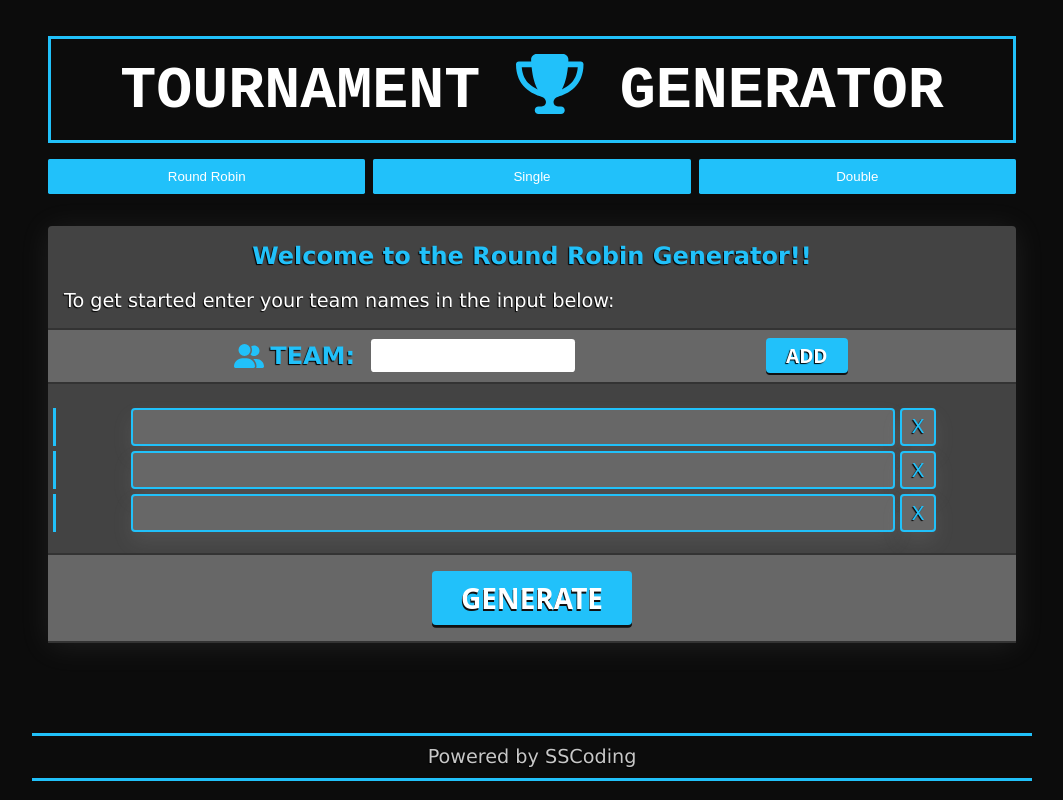
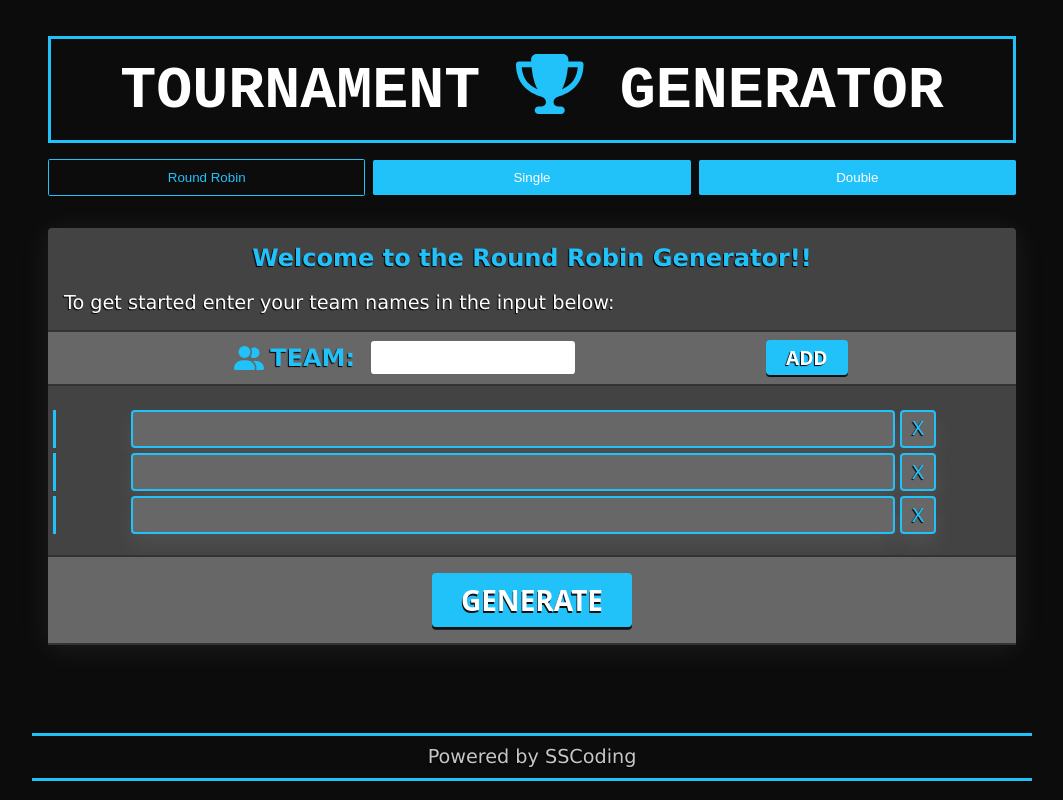
Before and after one commit to seanscott95/Tournament-Generator, a React (Vite) app: page /roundRobin in a window 1280 px wide. Shown: the whole page, without its empty margins (108-1171 px from the left). Built offline with nearby package versions, Linux system fonts and the light colour scheme.

Commit message:
Created a new global variable in the css for the background color. Navlinks now have an active class and styles for when they are active. To do this Link was repalced with NavLink using react router dom for the list of navlinks, so excluding the heading that takes you back to home.

```diff
--- a/src/components/Navbar.jsx
+++ b/src/components/Navbar.jsx
@@ -1,4 +1,4 @@
-import { Link } from 'react-router-dom';
+import { Link, NavLink } from 'react-router-dom';
 
 
 import { FontAwesomeIcon } from '@fortawesome/react-fontawesome';
@@ -12,19 +12,24 @@ const Navbar = () => {
       </Link>
       <ul>
         <li>
-          <Link to='/roundRobin'>
+          <NavLink
+            to='/roundRobin'
+            className={({ isActive, isPending }) =>
+              isPending ? "pending" : isActive ? "active" : ""
+            }
+          >
             <button className='btnNeon customBtn'>Round Robin</button>
-          </Link>
+          </NavLink>
         </li>
         <li>
-          <Link to='/single'>
+          <NavLink to='/single'>
             <button className='btnNeon customBtn'>Single</button>
-          </Link>
+          </NavLink>
         </li>
         <li>
-          <Link to='/double'>
+          <NavLink to='/double'>
             <button className='btnNeon customBtn'>Double</button>
-          </Link>
+          </NavLink>
         </li>
       </ul>
     </nav>
--- a/src/index.css
+++ b/src/index.css
@@ -127,6 +127,15 @@ a:hover {
 .navbar ul li .customBtn:hover:before, .navbar ul li .customBtn:hover:after {
   width: 100%;
   transition: 800ms ease all;
+}
+.navbar ul li .active > button {
+  background: #0c0c0c;
+  color: #21c1fa;
+  border: 0.125em solid #21c1fa;
+  border-radius: 0.125em;
+}
+.navbar ul li .active > button:hover {
+  border: 0.125em solid #0c0c0c;
 }
 
 /* ----------- Footer ----------- */
@@ -282,10 +291,6 @@ a:hover {
 .generatorContainer .inputGroupContainer button:hover, .generatorContainer .inputGroupContainer button:focus {
   background-color: #0084ff;
 }
-.generatorContainer .inputGroupContainer button:active {
-  background-color: #38caff;
-  transform: translateY(0);
-}
 .generatorContainer .generateBtnContainer {
   width: 100%;
   display: flex;
@@ -318,10 +323,6 @@ a:hover {
 }
 .generatorContainer .generateBtnContainer button:hover, .generatorContainer .generateBtnContainer button:focus {
   background-color: #0084ff;
-}
-.generatorContainer .generateBtnContainer button:active {
-  background-color: #38caff;
-  transform: translateY(0);
 }
 .generatorContainer ul {
   margin-top: 1.5em;
--- a/src/index.scss
+++ b/src/index.scss
@@ -7,6 +7,8 @@ $primaryOrange: #ff7300;
 $secondaryOrange: #fa6400;
 $primaryGrey: #434343;
 $secondaryGrey: #676767;
+$primaryBackground: #0c0c0c;
+
 
 * {
   margin: 0;
@@ -16,7 +18,7 @@ $secondaryGrey: #676767;
 
 html {
   height: calc(100vh - 48px);
-  background: #0c0c0c;
+  background: $primaryBackground;
 }
 
 body {
@@ -81,11 +83,6 @@ a:hover {
   &:hover,
   &:focus {
     background-color: #0084ff;
-  }
-
-  &:active {
-    background-color: #38caff;
-    transform: translateY(0);
   }
 }
 
@@ -160,6 +157,7 @@ a:hover {
       padding: .25em;
     }
   }
+  // NavLinks
   ul {
     display: flex;
     align-items: center;
@@ -180,6 +178,16 @@ a:hover {
         display: inline-block;
         width: 100%;
         border-radius: 0.125em;
+      }
+      // Active NavLink styles
+      .active > button {
+        background:$primaryBackground;
+        color: $primaryColor;
+        border: .125em solid $primaryColor;
+        border-radius: 0.125em;
+      }
+      .active > button:hover {
+        border: .125em solid $primaryBackground;
       }
     }
   }
```
Also changed, not shown: 1 other file (tests, documents, lock files or other folders).
